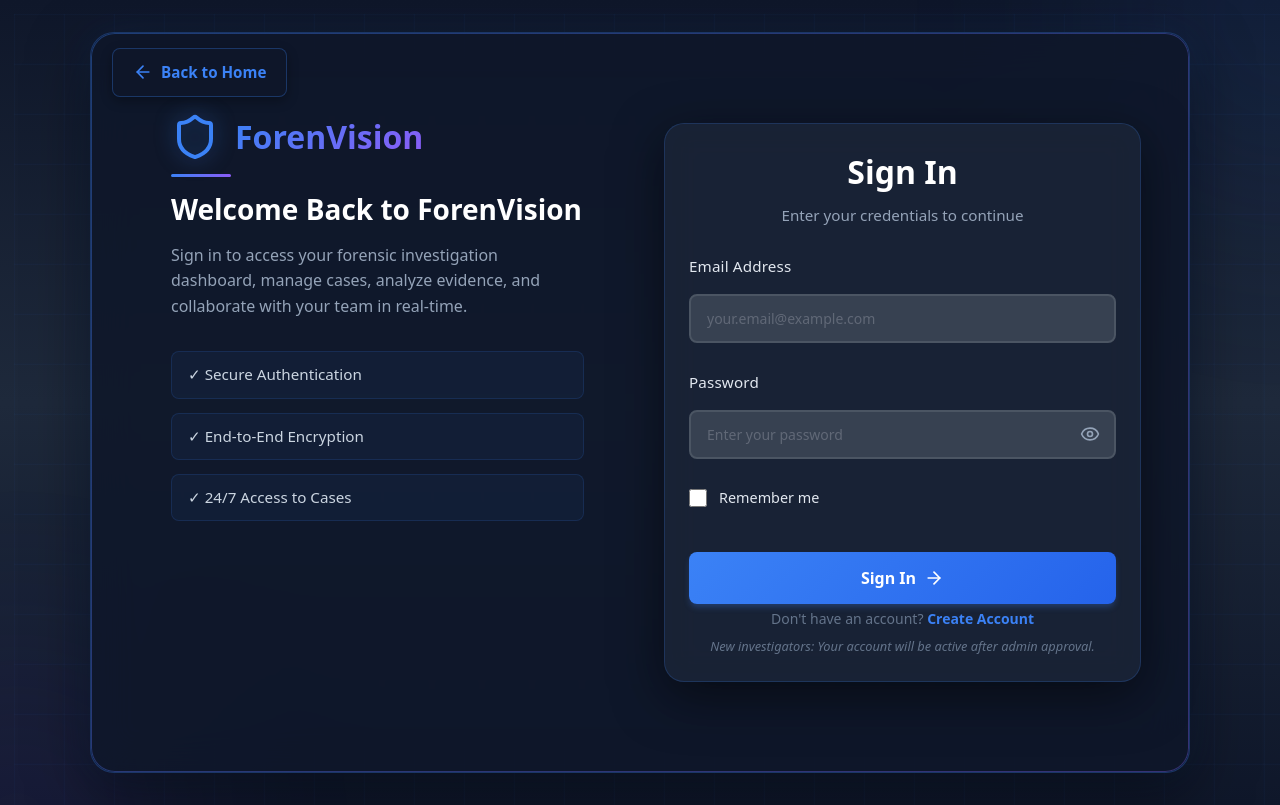
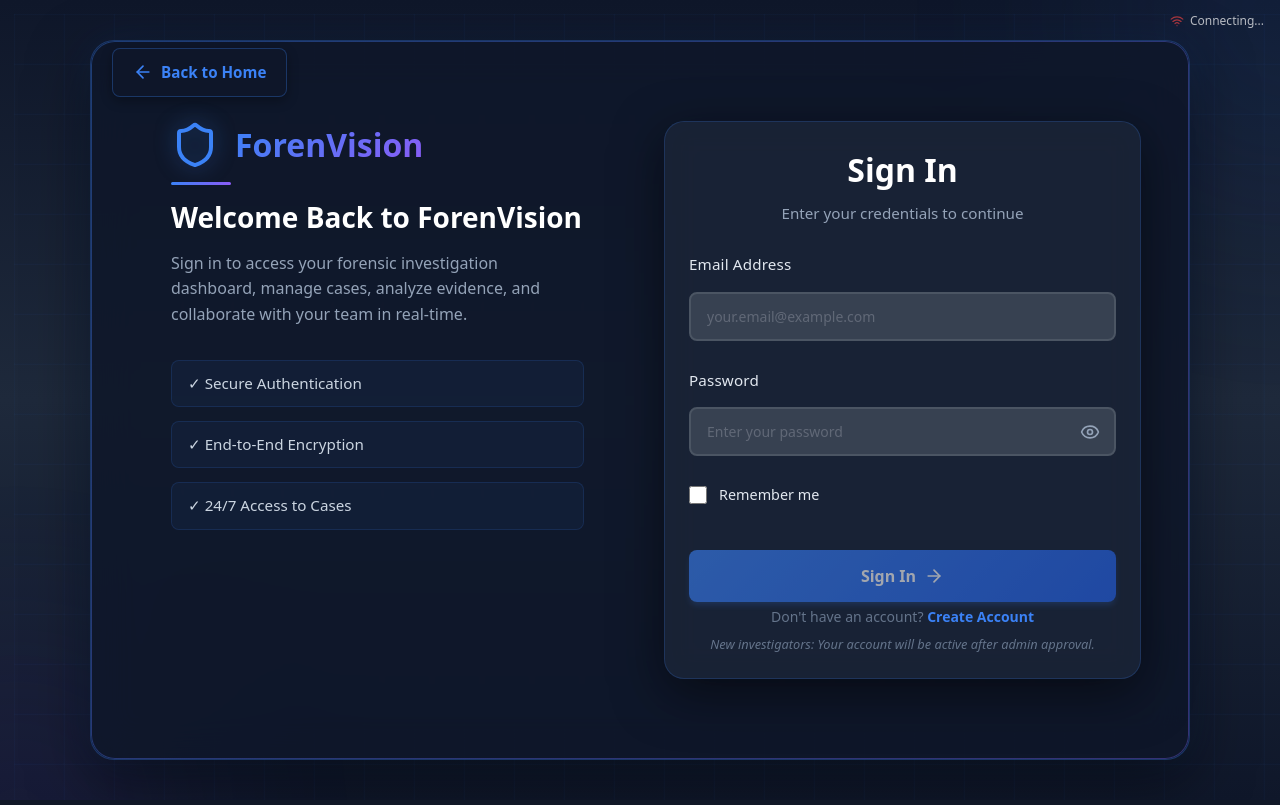
Before and after one commit to AmnaBukhari123/forenvision, a React (Vite) app in the folder frontend/: page /login in a window 1280 px wide. Built offline with nearby package versions, Linux system fonts and the light colour scheme; no server answers.

Commit message:
auth.py, Login.jsx, databse.py, hooks

```diff
--- /dev/null
+++ b/frontend/src/hooks/useAuthSocket.js
@@ -0,0 +1,66 @@
+import { useEffect, useRef, useCallback, useState } from "react";
+
+const WS_URL = import.meta.env.VITE_WS_URL || "ws://localhost:8000/api/v1/ws/auth";
+
+export function useAuthSocket(onEvent) {
+  const socketRef      = useRef(null);
+  const onEventRef     = useRef(onEvent);
+  const pendingRef     = useRef(null);
+  const intentionalRef = useRef(false);   // ← tracks intentional close
+  const [connected, setConnected] = useState(false);
+
+  useEffect(() => { onEventRef.current = onEvent; }, [onEvent]);
+
+  useEffect(() => {
+    const ws = new WebSocket(WS_URL);
+    socketRef.current = ws;
+
+    ws.onopen = () => {
+      setConnected(true);
+      if (pendingRef.current) {
+        ws.send(JSON.stringify(pendingRef.current));
+        pendingRef.current = null;
+      }
+    };
+
+    ws.onclose = () => {
+      setConnected(false);
+      // ← Only show error if WE didn't close it (e.g. real network drop)
+      if (!intentionalRef.current) {
+        onEventRef.current({ event: "error", message: "Connection lost." });
+      }
+    };
+
+    ws.onerror = () => {
+      if (!intentionalRef.current) {
+        onEventRef.current({ event: "error", message: "Connection error." });
+      }
+    };
+
+    ws.onmessage = (msg) => {
+      try {
+        const data = JSON.parse(msg.data);
+        if (data.event === "ready") return;
+        onEventRef.current(data);
+      } catch {
+        console.warn("Malformed WS message:", msg.data);
+      }
+    };
+
+    return () => {
+      intentionalRef.current = true;   // ← mark as intentional before cleanup
+      ws.close();
+    };
+  }, []);
+
+  const sendLogin = useCallback((email, password) => {
+    const payload = { action: "login", email, password };
+    if (socketRef.current?.readyState === WebSocket.OPEN) {
+      socketRef.current.send(JSON.stringify(payload));
+    } else {
+      pendingRef.current = payload;
+    }
+  }, []);
+
+  return { sendLogin, connected };
+}
--- a/frontend/src/pages/Login.jsx
+++ b/frontend/src/pages/Login.jsx
@@ -1,78 +1,88 @@
-import React, { useState } from "react";
+import React, { useState, useCallback } from "react";
 import { useNavigate, Link } from "react-router-dom";
-import { Shield, Mail, Lock, Eye, EyeOff, ArrowRight, ArrowLeft, AlertCircle } from "lucide-react";
-import { login, getCurrentUser } from "../services/api";
+import { Shield, Mail, Lock, Eye, EyeOff, ArrowRight, ArrowLeft, AlertCircle, Wifi } from "lucide-react";
+import { getCurrentUser } from "../services/api";
+import { useAuthSocket } from "../hooks/useAuthSocket";
 import "./Login.css";
 
 export default function Login() {
-  const [email, setEmail] = useState("");
-  const [password, setPassword] = useState("");
+  const [email, setEmail]             = useState("");
+  const [password, setPassword]       = useState("");
   const [showPassword, setShowPassword] = useState(false);
-  const [message, setMessage] = useState({ type: "", text: "" });
-  const [isLoading, setIsLoading] = useState(false);
-  const [rememberMe, setRememberMe] = useState(false);
+  const [message, setMessage]         = useState({ type: "", text: "" });
+  const [isLoading, setIsLoading]     = useState(false);
+  const [rememberMe, setRememberMe]   = useState(false);
   const navigate = useNavigate();
 
-  const handleLogin = async (e) => {
+  // ── WebSocket event handler ─────────────────────────────────────────────────
+  const handleWsEvent = useCallback((data) => {
+    switch (data.event) {
+
+      case "status":
+        setMessage({ type: "info", text: data.message });
+        break;
+
+      case "login_success":
+  // Store token + user
+  localStorage.setItem("token", data.token);
+  localStorage.setItem("user", JSON.stringify(data.user));
+
+  setMessage({ type: "success", text: "Login successful! Redirecting..." });
+  setIsLoading(false);
+
+  // ✅ Use longer delay + window.location instead of navigate
+  setTimeout(() => {
+    if (data.role === "admin") {
+      window.location.href = "/dashboard/admin";
+    } else {
+      window.location.href = "/dashboard/home";
+    }
+  }, 800);
+  break;
+
+
+
+      case "login_failed":
+        setMessage({ type: "error", text: data.message });
+        setIsLoading(false);
+        break;
+
+      case "account_pending":
+        setMessage({ type: "warning", text: data.message });
+        setIsLoading(false);
+        break;
+
+      case "account_rejected":
+        setMessage({ type: "error", text: data.message });
+        setIsLoading(false);
+        break;
+
+      case "account_locked":
+        setMessage({ type: "error", text: "Account locked. Contact support." });
+        setIsLoading(false);
+        break;
+
+      case "error":
+        setMessage({ type: "error", text: data.message || "Server error." });
+        setIsLoading(false);
+        break;
+
+      default:
+        break;
+    }
+  }, [navigate]);
+
+  const { sendLogin, connected } = useAuthSocket(handleWsEvent);
+
+  // ── Submit handler ───────────────────────────────────────────────────────────
+  const handleLogin = (e) => {
     e.preventDefault();
     setMessage({ type: "", text: "" });
     setIsLoading(true);
-
-    try {
-      const response = await login(email, password);
-
-      if (response.ok) {
-        // The api.js login function already parsed the JSON and stored everything
-        // Just get the user from localStorage
-        const user = getCurrentUser();
-
-        setMessage({
-          type: "success",
-          text: "Login successful! Redirecting..."
-        });
-
-        // Navigate based on role
-        setTimeout(() => {
-          if (user.role === "admin") {
-            navigate("/dashboard/admin", { replace: true });
-          } else {
-            navigate("/dashboard/home", { replace: true });
-          }
-        }, 500);
-      } else {
-        // For error responses, we can safely read the body
-        const errorData = await response.json();
-
-        // Custom styling for approval-related messages
-        let messageType = "error";
-        let messageText = errorData.detail || "Invalid email or password";
-
-        // Check if it's an approval-related message
-        if (errorData.detail && (
-            errorData.detail.includes("pending admin approval") ||
-            errorData.detail.includes("has been rejected") ||
-            errorData.detail.includes("admin approval")
-        )) {
-          messageType = "warning"; // Use warning style for approval messages
-        }
-
-        setMessage({
-          type: messageType,
-          text: messageText
-        });
-      }
-    } catch (error) {
-      console.error("Login error:", error);
-      setMessage({
-        type: "error",
-        text: "Server error. Please try again later."
-      });
-    } finally {
-      setIsLoading(false);
-    }
+    sendLogin(email, password);   // fires over WebSocket — no await needed
   };
 
-  // Render different message styles based on type
+  // ── Message renderer (same as before + info style) ───────────────────────────
   const renderMessage = () => {
     if (!message.text) return null;
 
@@ -86,7 +96,7 @@ export default function Login() {
             <div className="approval-info">
               <p>What happens next?</p>
               <ul>
-                <li>Your account is currently under review by an administrator</li>
+                <li>Your account is currently under review</li>
                 <li>You'll receive an email notification once approved</li>
                 <li>If rejected, you'll receive an explanation via email</li>
               </ul>
@@ -113,14 +123,23 @@ export default function Login() {
         <div className="auth-orb orb-2"></div>
       </div>
 
-      {/* Back to Landing Page Button */}
       <Link to="/" className="back-to-home">
         <ArrowLeft size={20} />
         <span>Back to Home</span>
       </Link>
 
+      {/* ── WS connection indicator ── */}
+      <div style={{
+        position: "fixed", top: 12, right: 16,
+        display: "flex", alignItems: "center", gap: 6,
+        fontSize: 12, opacity: 0.7
+      }}>
+        <Wifi size={14} color={connected ? "#22c55e" : "#ef4444"} />
+        <span>{connected ? "Live" : "Connecting..."}</span>
+      </div>
+
       <div className="auth-content">
-        {/* Left Side - Branding */}
+        {/* Left branding — unchanged */}
         <div className="auth-branding">
           <div className="brand-header">
             <Shield size={48} className="brand-icon" />
@@ -132,28 +151,17 @@ export default function Login() {
             analyze evidence, and collaborate with your team in real-time.
           </p>
           <div className="brand-features">
-            <div className="feature-item">
-              <span>✓ Secure Authentication</span>
-            </div>
-            <div className="feature-item">
-              <span>✓ End-to-End Encryption</span>
-            </div>
-            <div className="feature-item">
-              <span>✓ 24/7 Access to Cases</span>
-            </div>
+            <div className="feature-item"><span>✓ Secure Authentication</span></div>
+            <div className="feature-item"><span>✓ End-to-End Encryption</span></div>
+            <div className="feature-item"><span>✓ 24/7 Access to Cases</span></div>
           </div>
-
-          {/* Information about approval process */}
           <div className="approval-notice">
             <h4>For New Investigators:</h4>
-            <p>
-              New investigator accounts require admin approval before accessing the dashboard.
-              You'll receive an email notification once your account is approved.
-            </p>
+            <p>New investigator accounts require admin approval before accessing the dashboard.</p>
           </div>
         </div>
 
-        {/* Right Side - Form */}
+        {/* Right form — same structure, new handler */}
         <div className="auth-form-container">
           <form onSubmit={handleLogin} className="auth-form">
             <div className="form-header">
@@ -163,7 +171,6 @@ export default function Login() {
 
             {renderMessage()}
 
-            {/* Email */}
             <div className="form-group">
               <label className="form-label">Email Address</label>
               <div className="input-wrapper">
@@ -180,7 +187,6 @@ export default function Login() {
               </div>
             </div>
 
-            {/* Password */}
             <div className="form-group">
               <label className="form-label">Password</label>
               <div className="input-wrapper">
@@ -205,7 +211,6 @@ export default function Login() {
               </div>
             </div>
 
-            {/* Remember Me */}
             <div className="form-options">
               <label className="checkbox-label">
                 <input
@@ -216,28 +221,20 @@ export default function Login() {
                 />
                 <span>Remember me</span>
               </label>
-              {/* <Link to="/forgot-password" className="forgot-password">
-                Forgot Password?
-              </Link> */}
             </div>
 
-            <button type="submit" className="submit-button" disabled={isLoading}>
+            <button type="submit" className="submit-button" disabled={isLoading || !connected}>
               {isLoading ? (
                 <span className="button-loading">Signing In...</span>
               ) : (
-                <>
-                  Sign In
-                  <ArrowRight size={20} />
-                </>
+                <>Sign In <ArrowRight size={20} /></>
               )}
             </button>
 
             <div className="form-footer">
               <p className="footer-text">
                 Don't have an account?{" "}
-                <Link to="/signup" className="footer-link">
-                  Create Account
-                </Link>
+                <Link to="/signup" className="footer-link">Create Account</Link>
               </p>
               <p className="footer-note">
                 New investigators: Your account will be active after admin approval.
```
Also changed, not shown: 2 other files (tests, documents, lock files or other folders).
